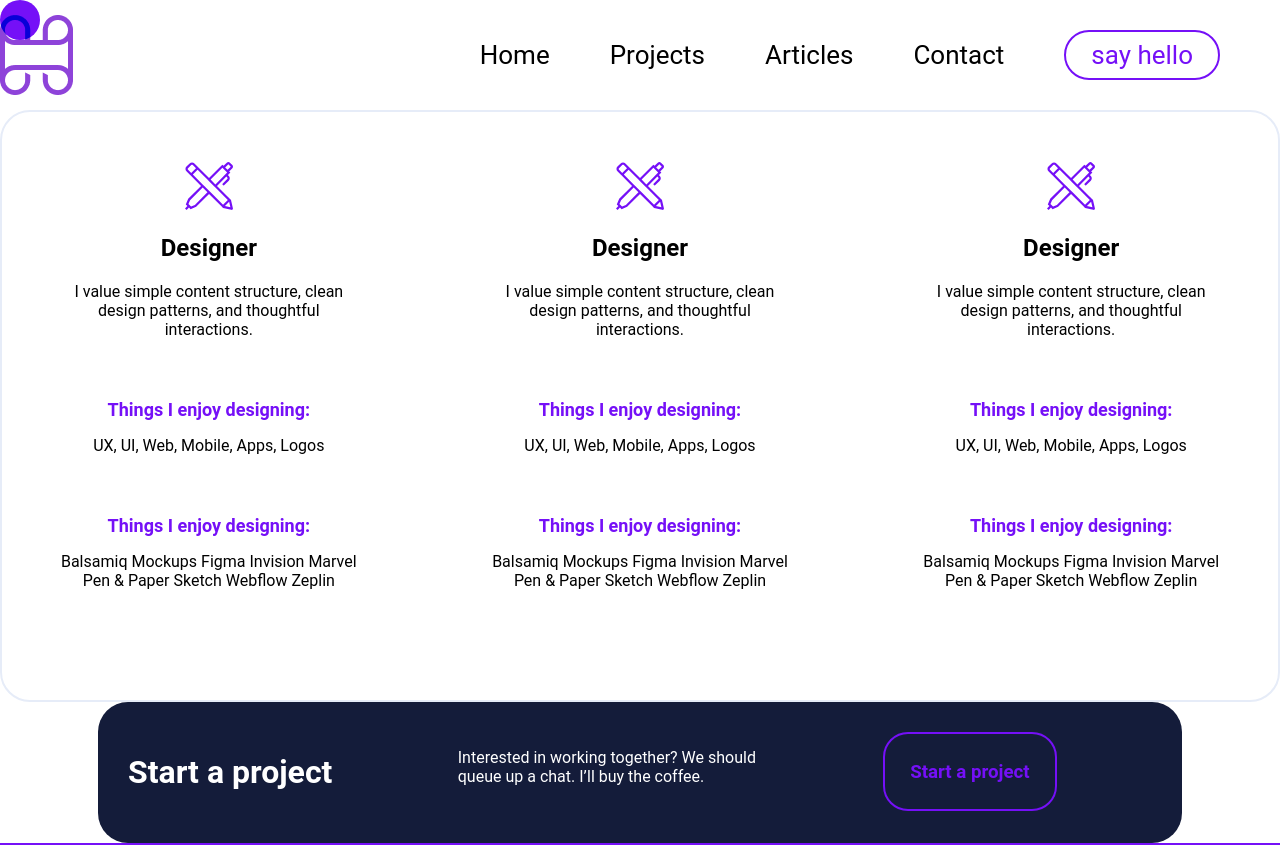
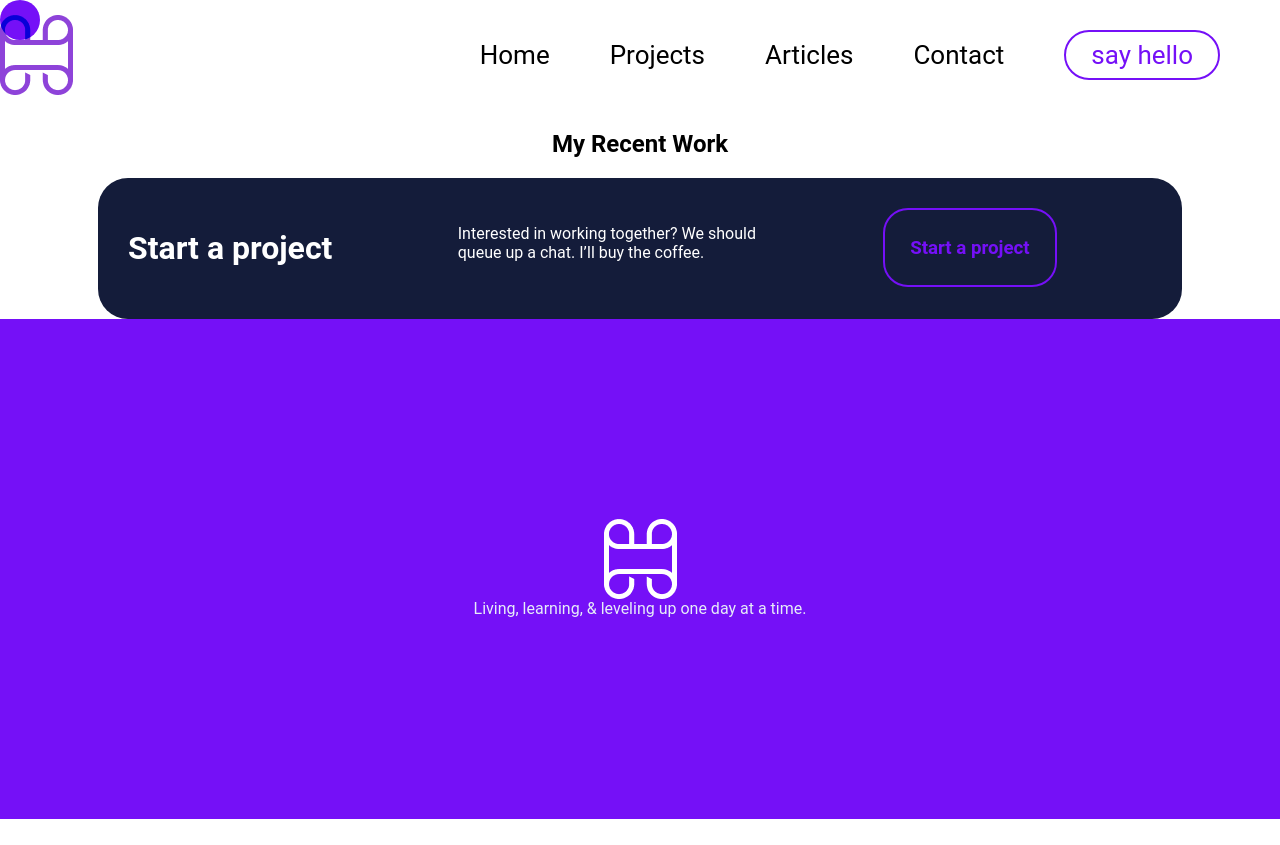
Before and after one commit to hakimmaaouia/portfolio, a React (Create React App) app: page / in a window 1280 px wide. Shown: the top 845 px of the page. After the commit the page ends 819 px from the top, so only its background shows below. Built offline with nearby package versions, Linux system fonts and the light colour scheme.

Commit message:
add works deplay

```diff
--- a/src/App.tsx
+++ b/src/App.tsx
@@ -5,12 +5,12 @@ import Router from "./Router/Router"
 import Herobody from "./Component/Hero-body/Herobody"
 import Description from "./Component/Description/Description"
 import Skills from "./Component/skills/Skills"
-
+import Work from "./Component/Works/Work"
 function App() {
   return (
     <div className="App">
      <Layout>
-     <Skills/>
+   <Work/>
        </Layout>
     </div>
   );
--- /dev/null
+++ b/src/Component/Works/Work.css
@@ -0,0 +1,14 @@
+.workContainer{
+    display: flex;
+	flex-direction: column;
+	flex-wrap: nowrap;
+	justify-content: center;
+	align-items: center;
+	align-content: stretch;
+}
+
+.project-grid{
+    display: grid;
+    grid-gap: 50px;
+    grid-template-columns: auto auto auto;
+}
--- /dev/null
+++ b/src/Component/Works/Work.tsx
@@ -0,0 +1,13 @@
+import React from "react"
+import "./Work.css"
+const Work=()=>{
+    return(
+<div className="workContainer">
+    <h2>My Recent Work</h2>
+    <div className="project-grid">
+
+        </div>
+    </div>
+    )
+}
+export default Work
--- /dev/null
+++ b/src/Component/Works/WorkCard.tsx
@@ -0,0 +1,2 @@
+import React from "react"
+import "./Work.css"
```
Also changed, not shown: src/Component/Works/WorkCard.css (added), 1 other file (tests, documents, lock files or other folders).
